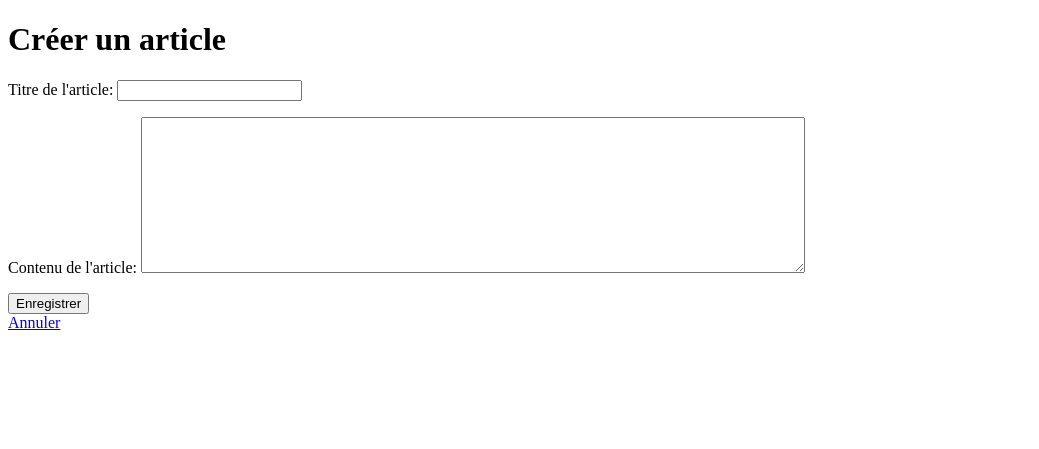
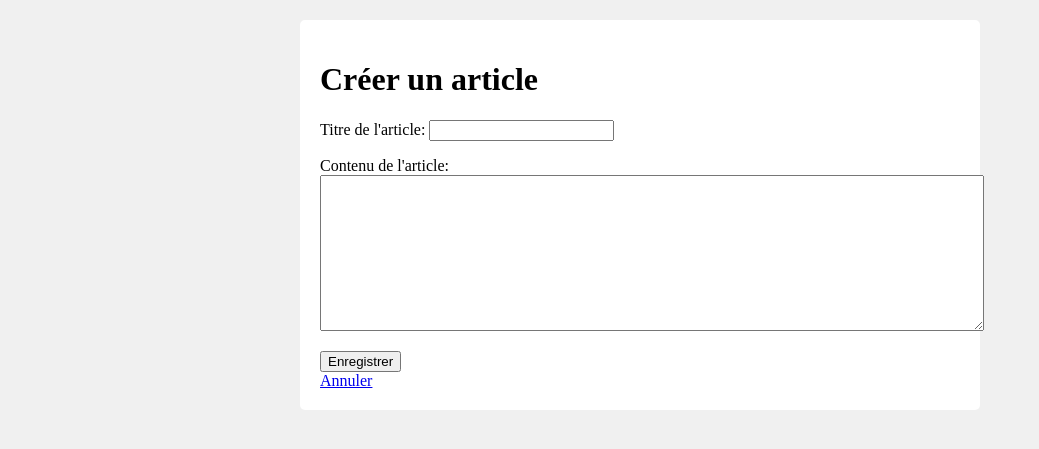
Before and after one commit to MandePriscille/crud-django, a Django app: page / in a window 1280 px wide. Shown: the top 449 px of the page, without its empty margins (0-1039 px from the left). Run offline with Django 5.2, Linux system fonts and the light colour scheme.

Commit message:
fix: aarange dessign page create article

```diff
--- a/my_projet/my_apps/templates/article/article_create.html
+++ b/my_projet/my_apps/templates/article/article_create.html
@@ -1,7 +1,30 @@
 
 {% extends 'base.html' %}
 
+
+{% block css %}
+
+<style>
+
+body {
+    background-color: rgb(240, 240, 240);
+    margin: 0;
+    padding: 0;
+}
+
+.container{
+    width: 50%;
+    margin: 20px auto;
+    background-color: white;
+    padding: 20px;
+    border-radius: 5px;
+}
+
+</style>
+{% endblock %}
+
 {% block content %}
+<div class="container">
 <h1>{% if form.instance.pk %}Modifier{% else %}Créer{% endif %} un article</h1>
 <form method="post">
     {% csrf_token %}
@@ -9,4 +32,6 @@
     <button type="submit">Enregistrer</button>
 </form>
 <a href="{% url 'article_list' %}">Annuler</a>
+</div>
+
 {% endblock %}
```
